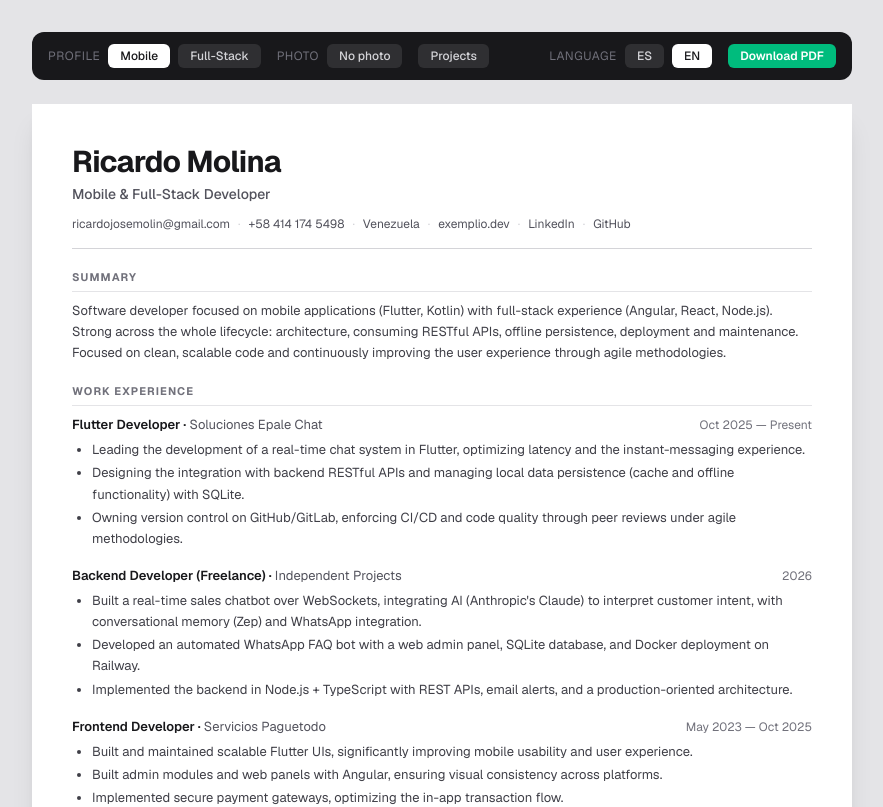
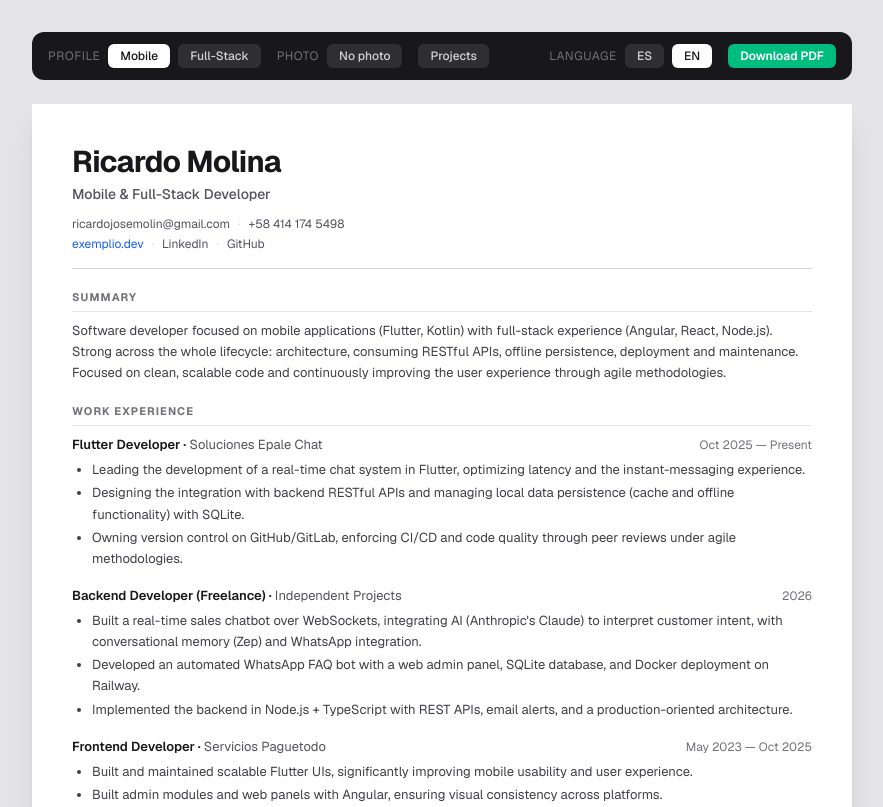
Before and after one commit to exemplio/portfolio-ricardo, a Next.js app: page /cv in a window 1280 px wide. Shown: the top 807 px of the page, without its empty margins (198-1081 px from the left). Built offline with nearby package versions, Linux system fonts and the light colour scheme.

Commit message:
Refactor contact information display on CV page for improved structure and readability

```diff
--- a/src/app/cv/page.tsx
+++ b/src/app/cv/page.tsx
@@ -26,6 +26,18 @@ export default function CvPage() {
       items: skillCategories.find((c) => c.key === key)?.items ?? [],
     }))
     .filter((c) => c.items.length > 0);
+
+  const contactRows: { text: string; href?: string; blue?: boolean }[][] = [
+    [
+      { text: profile.email, href: `mailto:${profile.email}` },
+      { text: profile.phone },
+    ],
+    [
+      { text: profile.website, href: `https://${profile.website}`, blue: true },
+      { text: "LinkedIn", href: profile.linkedin },
+      { text: "GitHub", href: profile.github },
+    ],
+  ];
 
   return (
     <div className="min-h-screen bg-zinc-200 py-8 print:bg-white print:py-0">
@@ -115,23 +127,28 @@ export default function CvPage() {
             <p className="mt-1 text-sm font-medium text-zinc-600">
               {cvRole[variant][locale]}
             </p>
-            <div className="mt-3 flex flex-wrap items-center gap-x-2 gap-y-1 text-xs text-zinc-600">
-              {[
-                { text: profile.email, href: `mailto:${profile.email}` },
-                { text: profile.phone },
-                { text: profile.location },
-                { text: profile.website, href: `https://${profile.website}` },
-                { text: "LinkedIn", href: profile.linkedin },
-                { text: "GitHub", href: profile.github },
-              ].map((c, i) => (
+            <div className="mt-3 space-y-1 text-xs text-zinc-600">
+              {contactRows.map((row, r) => (
+                <div
+                  key={r}
+                  className="flex flex-wrap items-center gap-x-2 gap-y-1"
+                >
+                  {row.map((c, i) => (
                     <span key={i} className="flex items-center gap-x-2">
                       {i > 0 && <span className="text-zinc-300">·</span>}
                       {c.href ? (
-                    <a href={c.href}>{c.text}</a>
+                        <a
+                          href={c.href}
+                          className={c.blue ? "text-blue-600" : undefined}
+                        >
+                          {c.text}
+                        </a>
                       ) : (
                         <span>{c.text}</span>
                       )}
                     </span>
+                  ))}
+                </div>
               ))}
             </div>
           </div>
--- a/src/app/globals.css
+++ b/src/app/globals.css
@@ -60,7 +60,6 @@ body {
   }
 
   a {
-    color: inherit !important;
     text-decoration: none !important;
   }
 }
```
Lines whose indentation alone changed are shown as unchanged.
